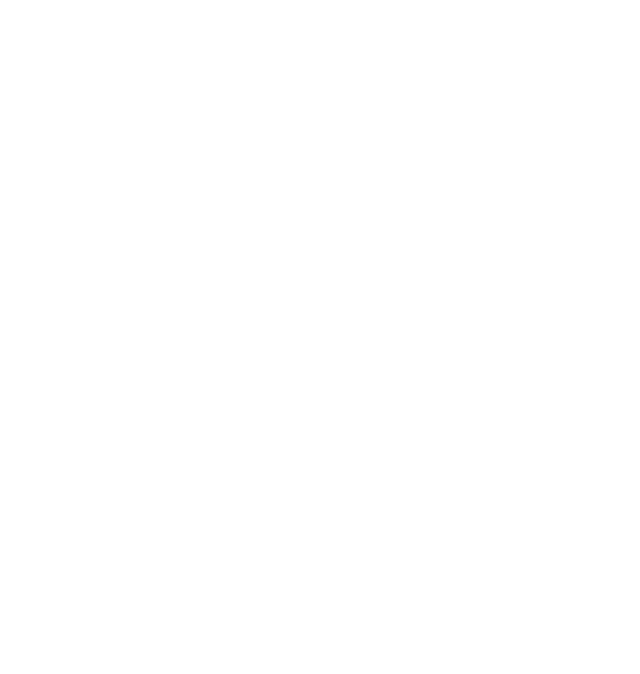
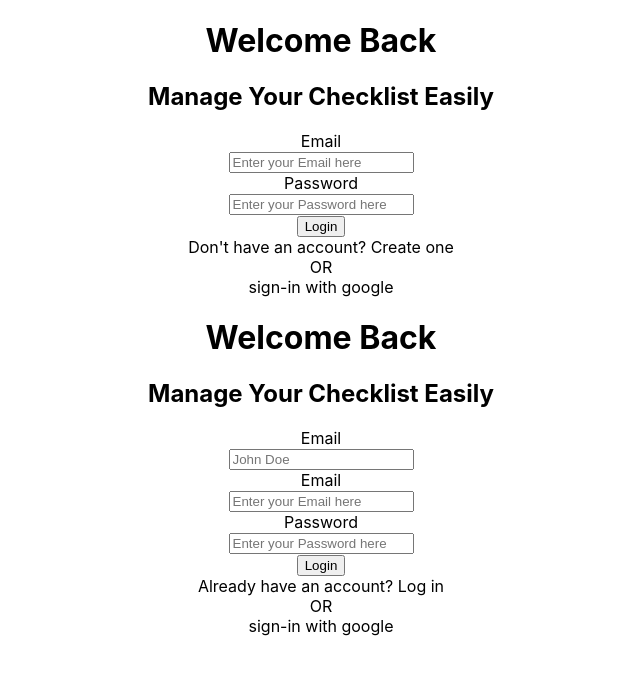
Before and after one commit to Supa-Thobile2/todolist, a React (Create React App) app: page / in a window 1280 px wide. Shown: the top 674 px of the page, without its empty margins (319-959 px from the left). Built offline with nearby package versions, Linux system fonts and the light colour scheme.

Commit message:
updated project by adding login and register components

```diff
--- a/src/App.js
+++ b/src/App.js
@@ -1,10 +1,13 @@
 import logo from './logo.svg';
 import './App.css';
+import Login from './components/login';
+import Register from './components/register';
 
 function App() {
   return (
     <div className="App">
-
+      <Login/>
+      <Register/>
     </div>
   );
 }
--- /dev/null
+++ b/src/components/login.js
@@ -0,0 +1,24 @@
+function Login(){
+    return(
+        <div>
+            <h1>Welcome Back</h1>
+            <h2>Manage Your Checklist Easily</h2>
+            <label for="email">Email</label><br></br>
+            <input type="email" placeholder="Enter your Email here"/><br></br>
+            <label for="password">Password</label><br></br>
+            <input type="password" placeholder="Enter your Password here"/><br></br>
+            <button type="btn">Login</button><br></br>
+            <span>Don't have an account? Create one</span><br></br>
+            <span>
+                OR
+
+            </span><br></br>
+            <span>
+                sign-in with google
+            </span>
+
+        </div>
+    )
+}
+
+export default Login;
--- /dev/null
+++ b/src/components/register.js
@@ -0,0 +1,27 @@
+function Register(){
+    return(
+        <div>
+            <h1>Welcome Back</h1>
+            <h2>Manage Your Checklist Easily</h2>
+            <label for="name">Email</label><br></br>
+            <input type="text" placeholder="John Doe"/><br></br>
+
+            <label for="email">Email</label><br></br>
+            <input type="email" placeholder="Enter your Email here"/><br></br>
+            <label for="password">Password</label><br></br>
+            <input type="password" placeholder="Enter your Password here"/><br></br>
+            <button type="btn">Login</button><br></br>
+            <span>Already have an account? Log in</span><br></br>
+            <span>
+                OR
+
+            </span><br></br>
+            <span>
+                sign-in with google
+            </span>
+
+        </div>
+    )
+}
+
+export default Register;
```
